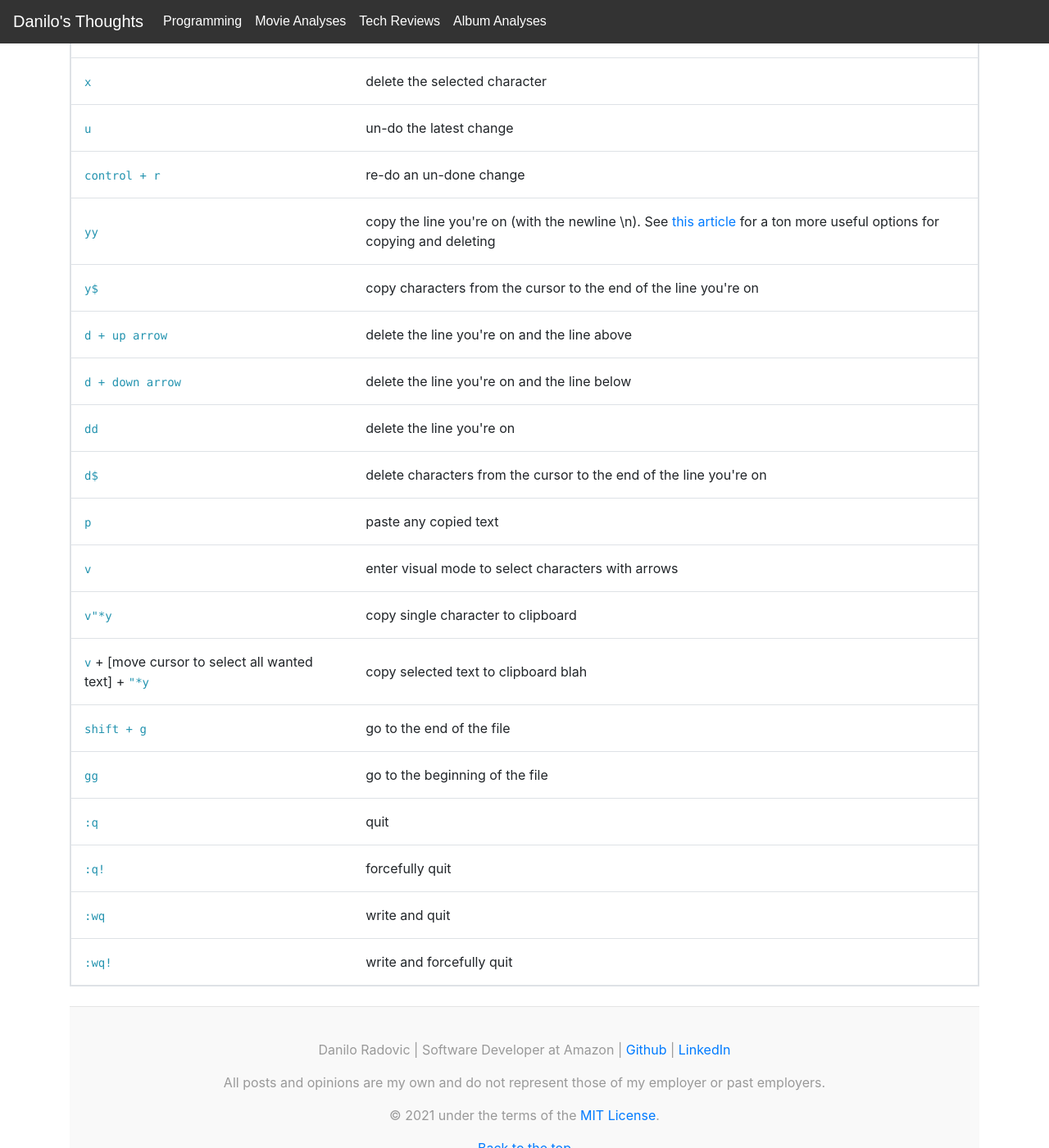
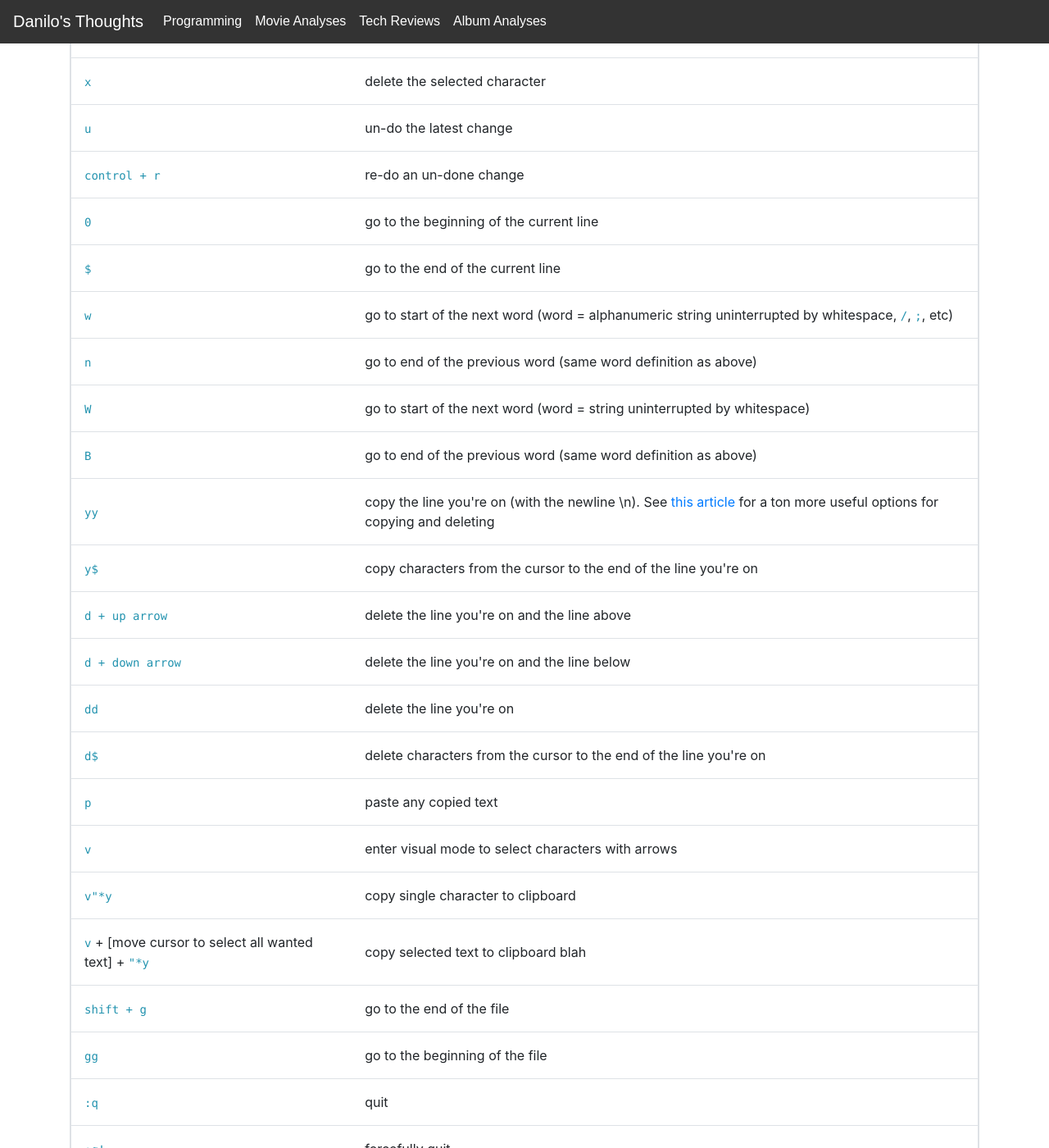
Before and after one commit to dradovic505/dradovic505.github.io, a Jekyll site: the page built from _articles/command-line-usage-2.html, in a window 1280 px wide and 1400 px high, scrolled down 10735 px. Shown: the whole window at 82% size. Built offline with Jekyll 4.4.1, drawn with Linux system fonts in a browser that asks for light colours; some web fonts are replaced; some of the changed text lies outside the part shown.

```diff
--- a/Gemfile
+++ b/Gemfile
@@ -30,3 +30,5 @@
 
 # # Performance-booster for watching directories on Windows
 # gem "wdm", "~> 0.1.1", :platforms => [:mingw, :x64_mingw, :mswin]
+
+gem "webrick"
--- a/_articles/command-line-usage-2.html
+++ b/_articles/command-line-usage-2.html
@@ -562,6 +562,30 @@
             <td>re-do an un-done change</td>
         </tr>
         <tr>
+            <td><code>0</code></td>
+            <td>go to the beginning of the current line</td>
+        </tr>
+        <tr>
+            <td><code>$</code></td>
+            <td>go to the end of the current line</td>
+        </tr>
+        <tr>
+            <td><code>w</code></td>
+            <td>go to start of the next word (word = alphanumeric string uninterrupted by whitespace, <code>/</code>, <code>;</code>, etc)</td>
+        </tr>
+        <tr>
+            <td><code>n</code></td>
+            <td>go to end of the previous word (same word definition as above)</td>
+        </tr>
+        <tr>
+            <td><code>W</code></td>
+            <td>go to start of the next word (word = string uninterrupted by whitespace)</td>
+        </tr>
+        <tr>
+            <td><code>B</code></td>
+            <td>go to end of the previous word (same word definition as above)</td>
+        </tr>
+        <tr>
             <td><code>yy</code></td>
             <td>copy the line you're on (with the newline \n). See <a href="https://linuxize.com/post/how-to-copy-cut-paste-in-vim/#copying-yanking">this article</a> for a ton more useful options for copying and deleting</td>
         </tr>
@@ -627,3 +651,7 @@
         </tr>
     </tbody>
 </table>
+
+<p>
+    https://vim.rtorr.com/ contains a full guide, but the above is what I personally use.
+</p>
--- a/_categories/movie-analyses.html
+++ b/_categories/movie-analyses.html
@@ -6,6 +6,7 @@
 Enjoy all my movie analyses!
 
 <div class="row">
+    {% assign articles = site.articles | sort: 'date_num' | reverse %}
     {% for article in site.articles %}
         {% if article.group == "Movie analysis" %}
             <div class="col-md-12">
--- a/_includes/footer.html
+++ b/_includes/footer.html
@@ -1,6 +1,6 @@
 <p>Danilo Radovic | Software Developer at Amazon | <a href="https://github.com/dradovic505">Github</a> | <a href="https://www.linkedin.com/in/danilo-radovic-30393a126/">LinkedIn</a></p>
 <p>All posts and opinions are my own and do not represent those of my employer or past employers.</p>
-<p>© 2021 under the terms of the <a href="https://github.com/dradovic505/dradovic505.github.io/blob/master/LICENSE">MIT License</a>.</p>
+<p>© 2022 under the terms of the <a href="https://github.com/dradovic505/dradovic505.github.io/blob/master/LICENSE">MIT License</a>.</p>
 <p>
     <a href="#">Back to the top</a>
 </p>
```
Also changed, not shown: _articles/command-line-usage.html (+6 -10 lines), _articles/zshrc-setup.html (added, +51 -0 lines), _categories/programming.html (+10 -1 lines), Gemfile.lock.
